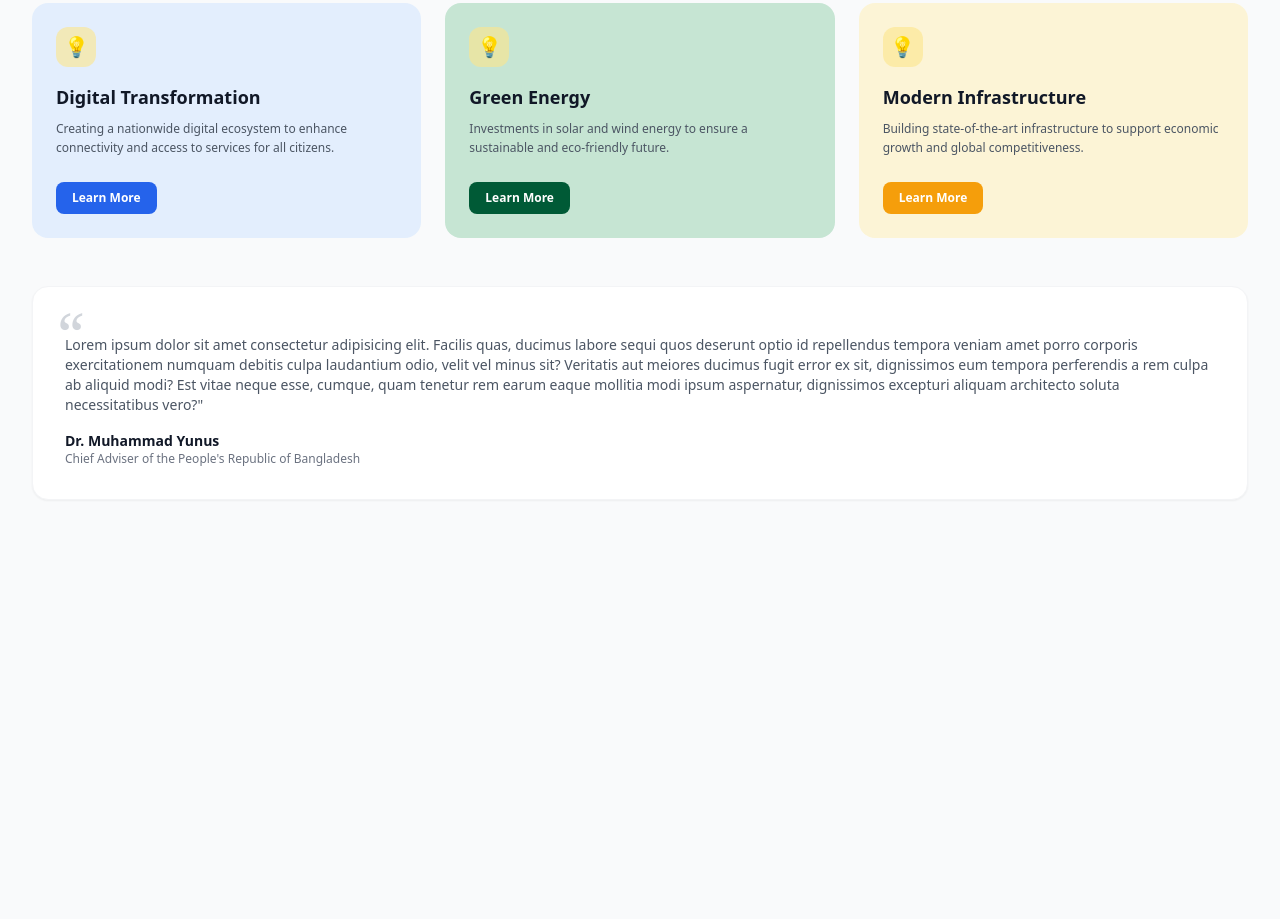
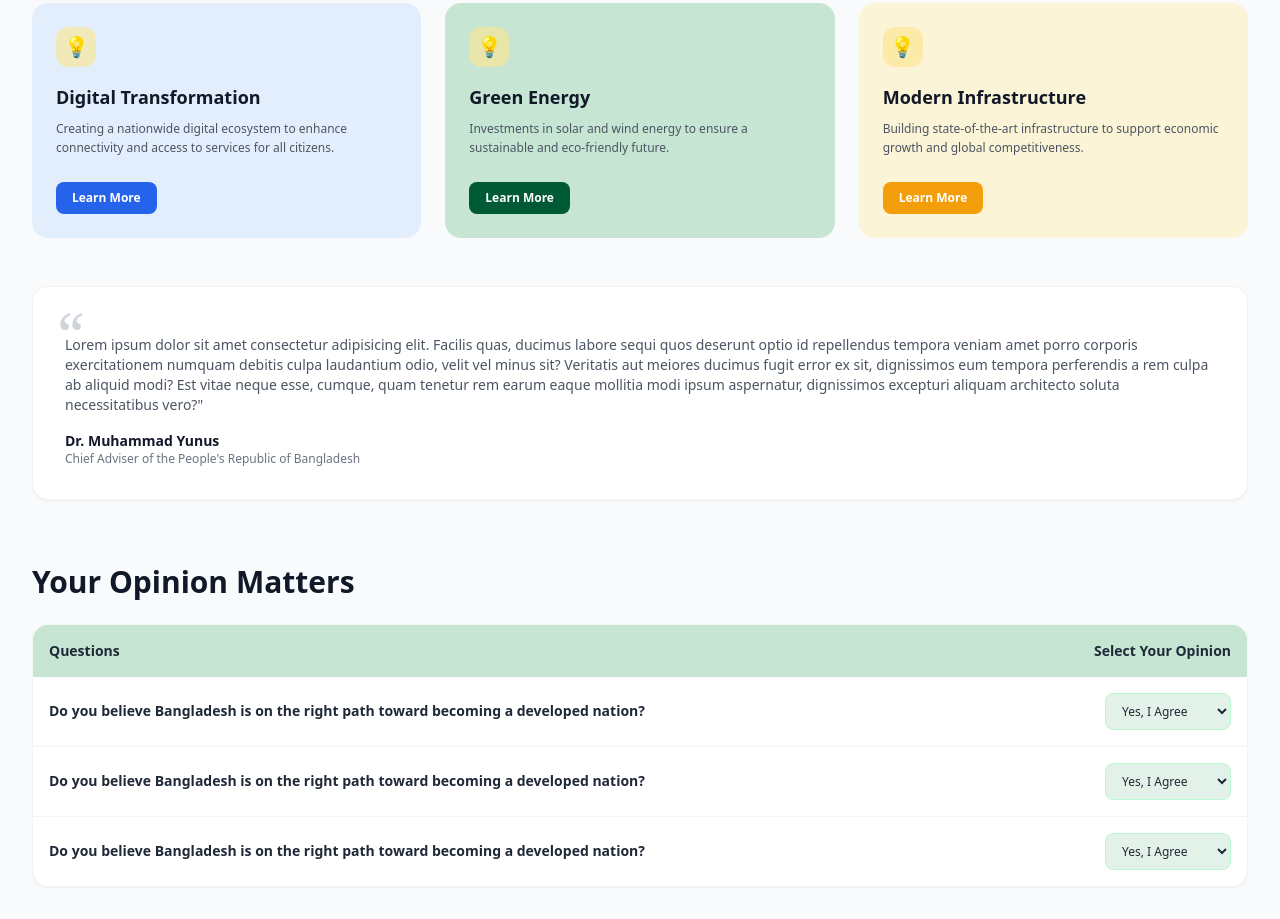
Before and after one commit to animesh-dev59/practices1, a plain HTML site: page index.html in a window 1280 px wide. Shown: the part 1130-2049 px from the top of the page. Before the commit the page ends 1662 px from the top, so only its background shows below. Drawn offline with nearby package versions, Linux system fonts and the light colour scheme.

Commit message:
your opinion metters

```diff
--- a/index.html
+++ b/index.html
@@ -104,6 +104,42 @@
     <p class="text-xs text-gray-500">Chief Adviser of the People's Republic of Bangladesh</p>
   </div>
 </section>
+<section class="max-w-7xl mx-auto px-4 sm:px-6 lg:px-8 py-8">
+  <h2 class="text-2xl sm:text-3xl font-bold text-gray-900 mb-6">Your Opinion Matters</h2>
+
+  <div class="bg-white rounded-2xl border border-gray-100 overflow-hidden shadow-sm">
+    <div class="bg-[#C6E5D3] p-4 flex justify-between font-bold text-sm text-gray-800">
+      <span>Questions</span>
+      <span>Select Your Opinion</span>
+    </div>
+
+    <div class="divide-y divide-gray-100">
+      <div class="p-4 flex flex-col sm:flex-row justify-between items-start sm:items-center gap-4">
+        <p class="text-xs sm:text-sm font-semibold text-gray-800">Do you believe Bangladesh is on the right path toward becoming a developed nation?</p>
+        <select class="bg-[#C6E5D3]/50 border border-green-200 text-xs font-medium rounded-lg px-3 py-2 outline-none">
+          <option>Yes, I Agree</option>
+          <option>No, I Disagree</option>
+        </select>
+      </div>
+
+      <div class="p-4 flex flex-col sm:flex-row justify-between items-start sm:items-center gap-4">
+        <p class="text-xs sm:text-sm font-semibold text-gray-800">Do you believe Bangladesh is on the right path toward becoming a developed nation?</p>
+        <select class="bg-[#C6E5D3]/50 border border-green-200 text-xs font-medium rounded-lg px-3 py-2 outline-none">
+          <option>Yes, I Agree</option>
+          <option>No, I Disagree</option>
+        </select>
+      </div>
+
+      <div class="p-4 flex flex-col sm:flex-row justify-between items-start sm:items-center gap-4">
+        <p class="text-xs sm:text-sm font-semibold text-gray-800">Do you believe Bangladesh is on the right path toward becoming a developed nation?</p>
+        <select class="bg-[#C6E5D3]/50 border border-green-200 text-xs font-medium rounded-lg px-3 py-2 outline-none">
+          <option>Yes, I Agree</option>
+          <option>No, I Disagree</option>
+        </select>
+      </div>
+    </div>
+  </div>
+</section>
 
 </body>
 </html>
```
